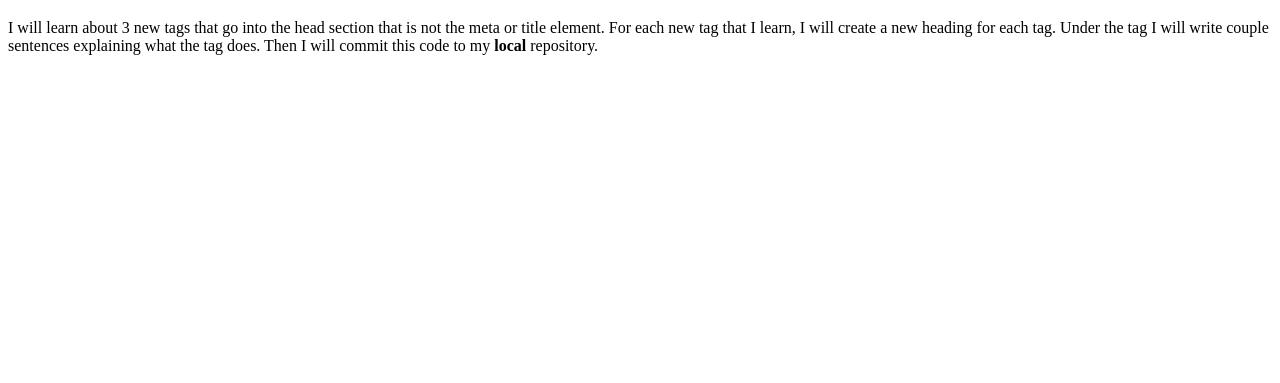
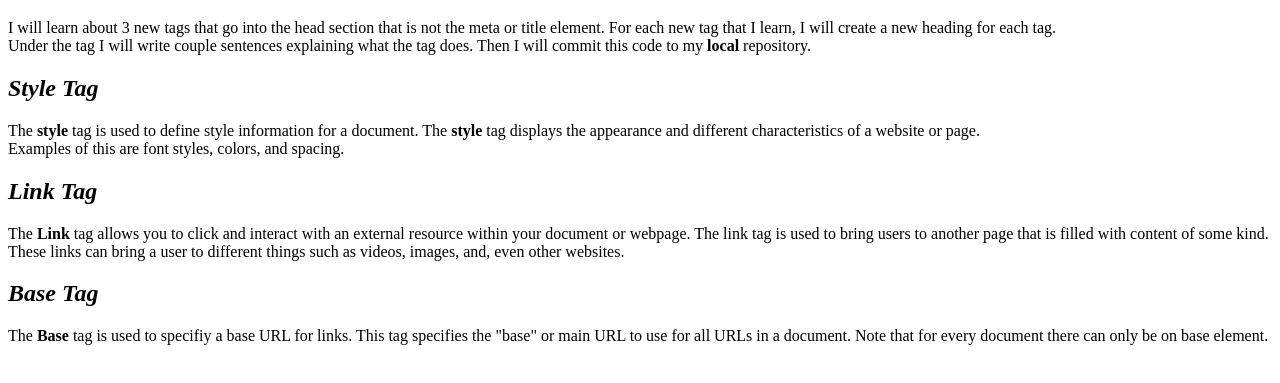
Before and after one commit to FatHamsterBaby1/odin-project-learning, a plain HTML site: page html-boilerplate/index.html in a window 1280 px wide. Shown: the part 61-444 px from the top of the page. Drawn offline with Linux system fonts and the light colour scheme.

Commit message:
Initial commit of my index.html code about HTML tags
In this code I learned 3 new tags and what they do. Which I then after had to commit to my local repository.

```diff
--- a/html-boilerplate/index.html
+++ b/html-boilerplate/index.html
@@ -3,12 +3,18 @@
 <html>
     <head>
         <meta charset="UTF-8">
-        <title>The aliens are going to get me</title>
+        <title>HTML Introduction</title>
     </head>
     <body>
         <h1>Homework</h1>
         <p>I will learn about 3 new tags that go into the head section that is not the meta or title element. For each new tag that I learn, I will create
-            a new heading for each tag. Under the tag I will write couple sentences explaining what the tag does. Then I will commit this code to my <b>local</b> repository.
+            a new heading for each tag.<br> Under the tag I will write couple sentences explaining what the tag does. Then I will commit this code to my <b>local</b> repository.
         </p>
+        <H2><em>Style Tag</em></H2>
+        <p>The <b> style </b> tag is used to define style information for a document. The <b>style</b> tag displays the appearance and different characteristics of a website or page.<br> Examples of this are font styles, colors, and spacing.</p>
+        <h2><em>Link Tag</em></h2>
+        <p>The <b>Link</b> tag allows you to click and interact with an external resource within your document or webpage. The link tag is used to bring users to another page that is filled with content of some kind. <br> These links can bring a user to different things such as videos, images, and, even other websites.</p>
+        <h2><em>Base Tag</em></h2>
+        <p>The <b>Base</b> tag is used to specifiy a base URL for links. This tag specifies the "base" or main URL to use for all URLs in a document. Note that for every document there can only be on base element.</p>
     </body>
 </html>
```
